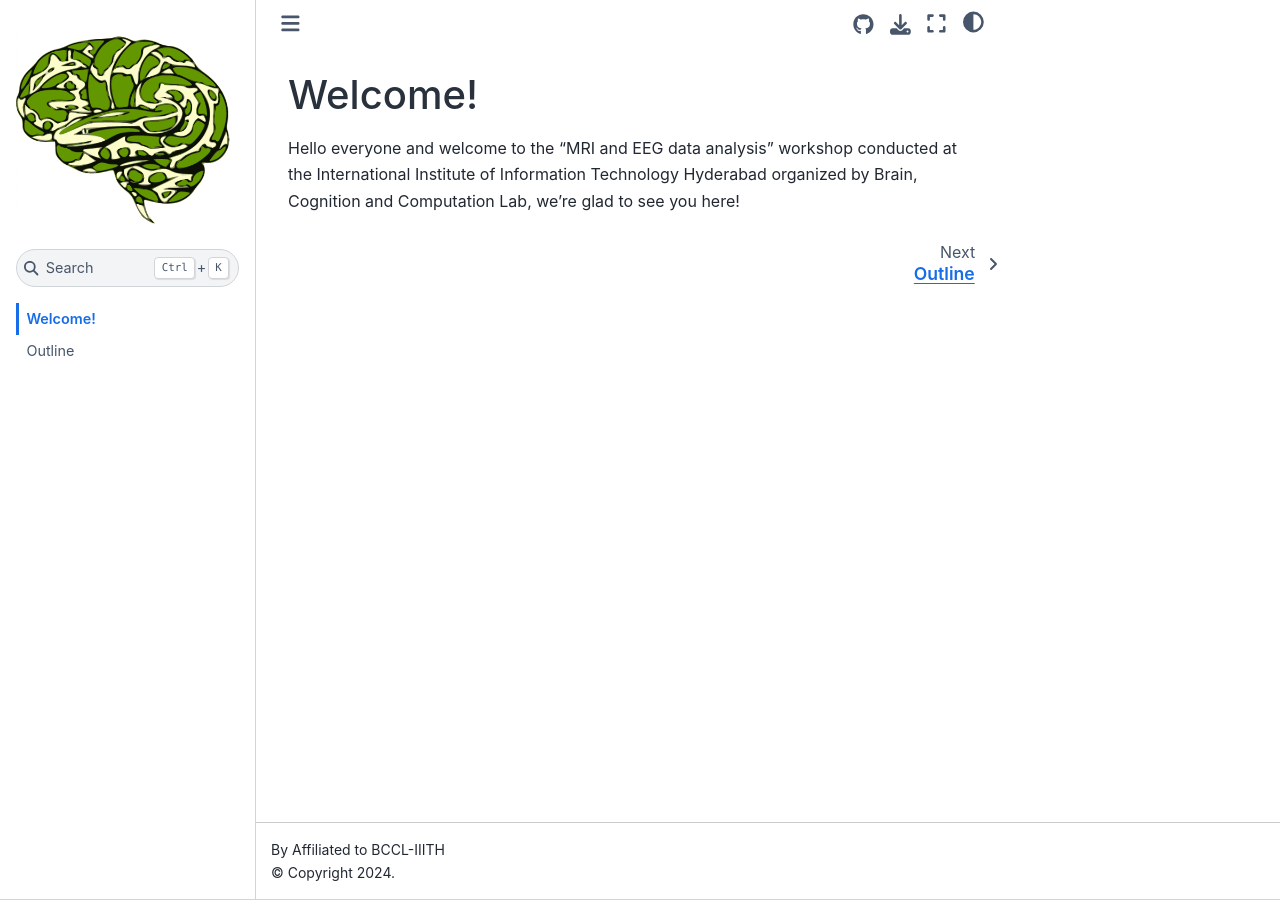
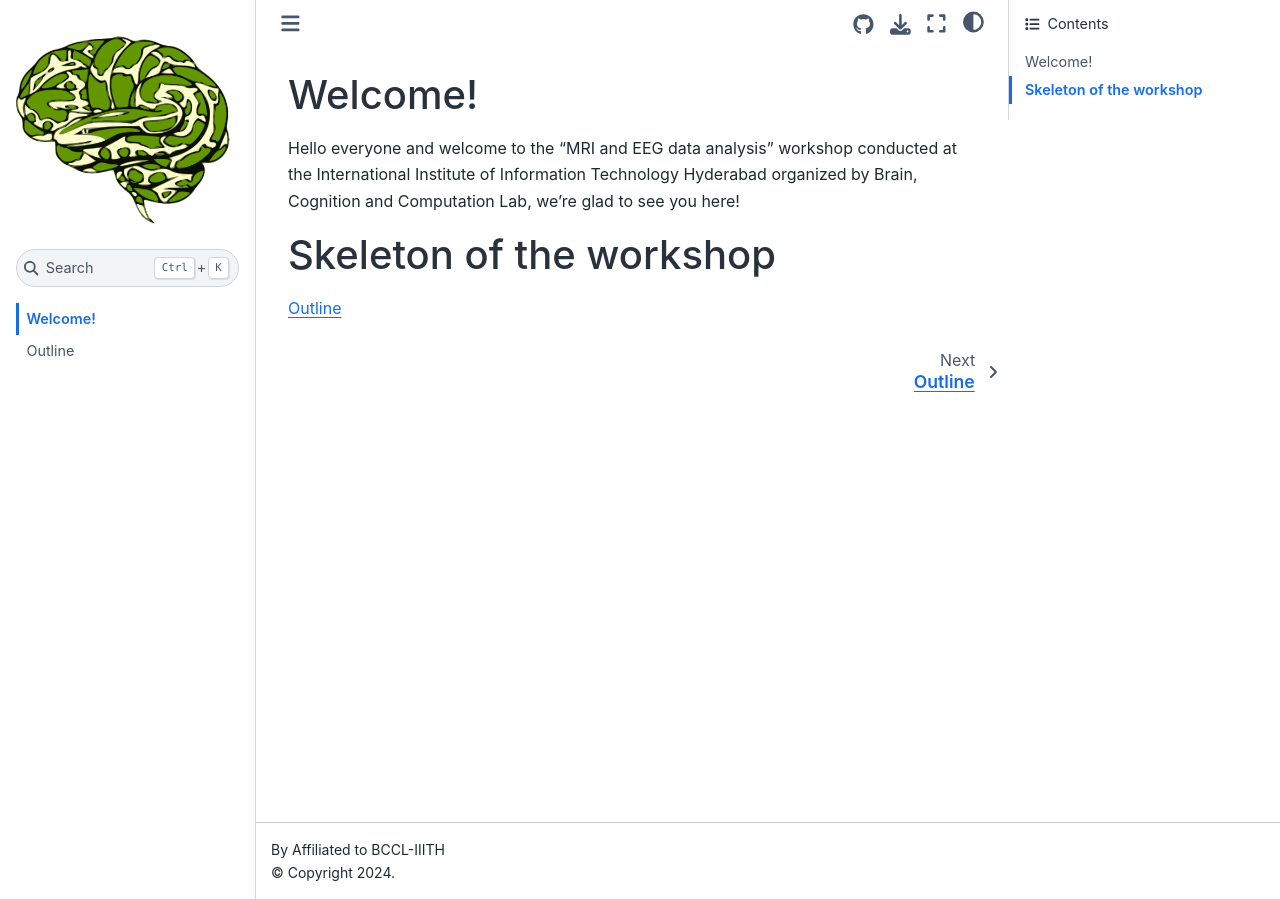
Before and after one commit to BCCL-IIITH/Workshop_Neuroimaging, a Jupyter Book: the page built from index.md, in a window 1280 px wide. Built offline with Jupyter Book 1.0.4 settings and Sphinx 7.4.7 and the Sphinx Book theme 1.1.4, drawn with Linux system fonts in a browser that asks for light colours.

Commit message:
add outline into index

```diff
--- a/index.md
+++ b/index.md
@@ -6,3 +6,7 @@ order: 1
 
 # Welcome!
 Hello everyone and welcome to the "MRI and EEG data analysis" workshop conducted at the International Institute of Information Technology Hyderabad organized by Brain, Cognition and Computation Lab, we're glad to see you here!
+
+# Skeleton of the workshop
+
+[Outline](outline "Outline of the workshop")
```
